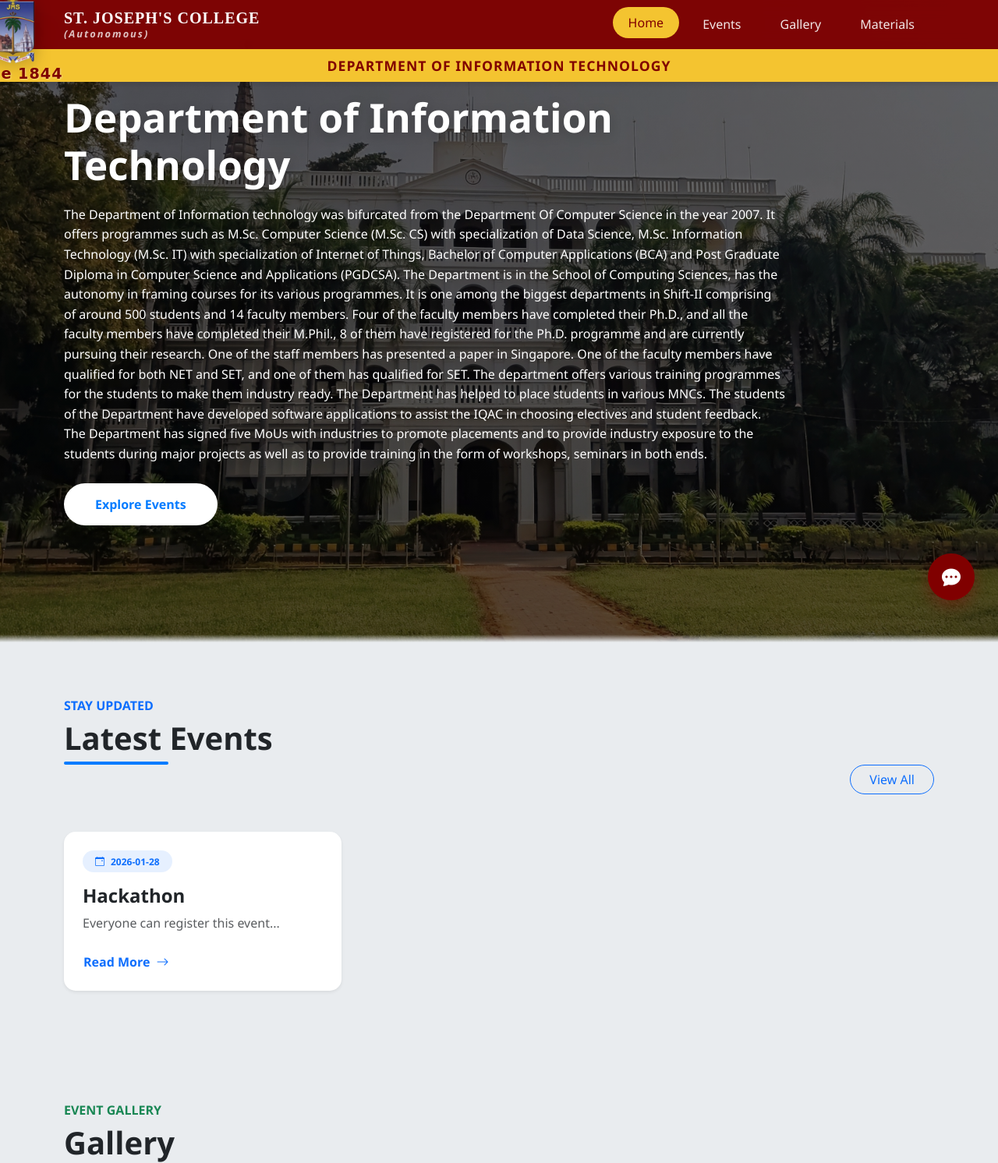
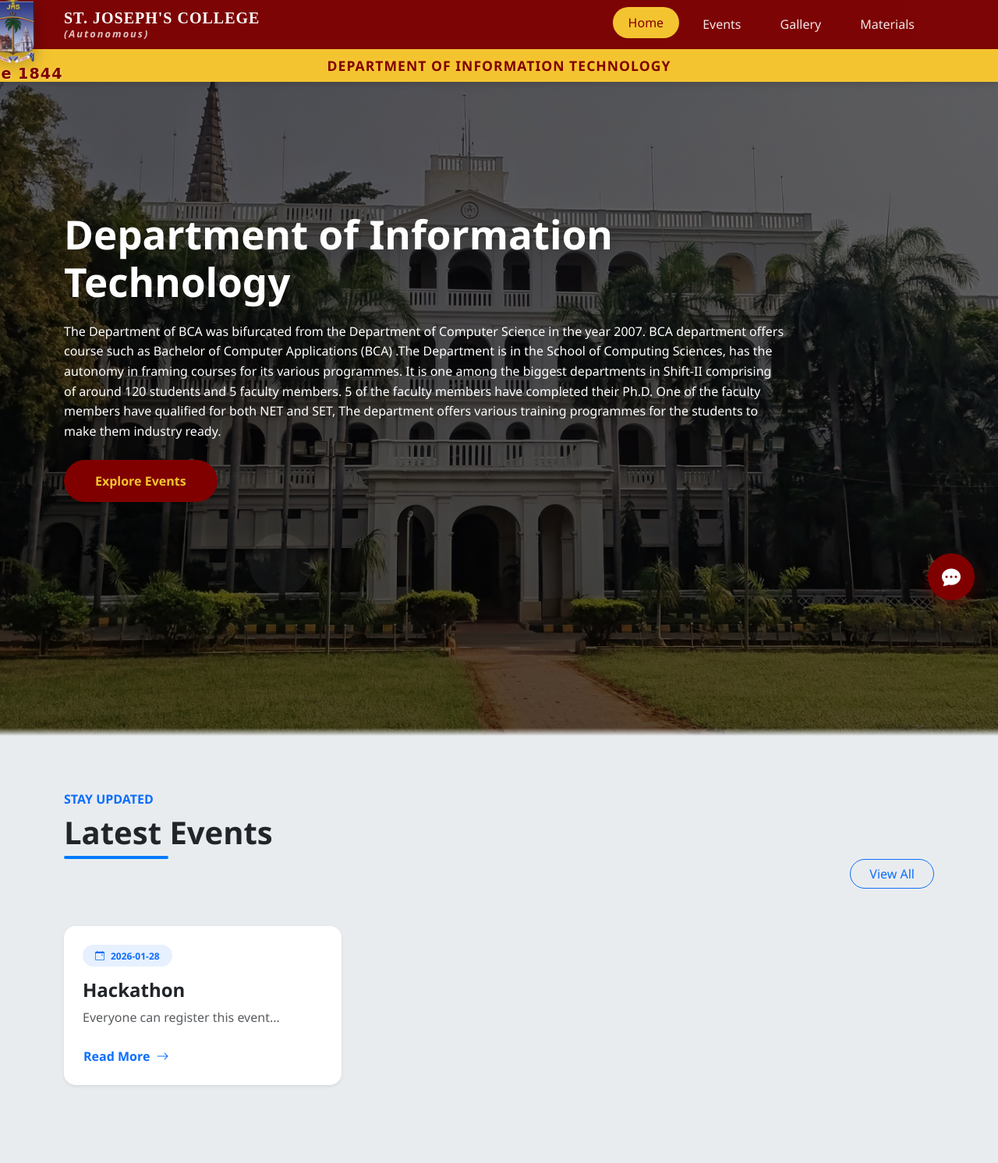
Before and after one commit to SILVXT-AJ/it-project1, a Flask app: page / in a window 1280 px wide. Shown: the top 1492 px of the page at 78% size. Run offline with Flask 3, Linux system fonts and the light colour scheme; data comes from the database, SQL or seed files in the repository; both versions use the stored data as it was after the commit.

Commit message:
new changes has made

```diff
--- a/templates/index.html
+++ b/templates/index.html
@@ -14,7 +14,7 @@
         background-repeat: no-repeat !important;
         position: relative;
 
-        padding: 220px 0 150px 0;
+        padding: 220px 0 300px 0;
         color: white !important;
         overflow: hidden;
         margin-top: -100px;
@@ -95,6 +95,7 @@
     .hero-heading {
         font-size: 3.2rem;
         font-weight: 800;
+        margin-top: 150px;
         margin-bottom: 20px;
         text-shadow: 0 4px 15px rgba(0, 0, 0, 0.2);
     }
@@ -115,8 +116,8 @@
     }
 
     .explore-btn {
-        background: white;
-        color: #007bff;
+        background: #800000;
+        color: #F4C430;
         border: none;
         padding: 15px 40px;
         border-radius: 50px;
@@ -130,7 +131,8 @@
     .explore-btn:hover {
         transform: translateY(-3px);
         box-shadow: 0 10px 25px rgba(0, 0, 0, 0.3);
-        color: #0056b3;
+        color: #800000;
+        background-color: #ffbf00;
     }
 
     .section-header {
@@ -170,23 +172,9 @@
             <div class="col-lg-10 text-start" data-aos="fade-up">
 
                 <h1 class="hero-heading">Department of Information Technology</h1>
-                <p class="mb-4 opacity-90 text-justify" style="font-size: 1rem; line-height: 1.6;">The Department of
-                    Information technology was bifurcated from the Department Of Computer Science in the year 2007. It
-                    offers programmes such as M.Sc. Computer Science (M.Sc. CS) with specialization of Data Science,
-                    M.Sc. Information Technology (M.Sc. IT) with specialization of Internet of Things, Bachelor of
-                    Computer Applications (BCA) and Post Graduate Diploma in Computer Science and Applications (PGDCSA).
-                    The Department is in the School of Computing Sciences, has the autonomy in framing courses for its
-                    various programmes. It is one among the biggest departments in Shift-II comprising of around 500
-                    students and 14 faculty members. Four of the faculty members have completed their Ph.D., and all the
-                    faculty members have completed their M.Phil., 8 of them have registered for the Ph.D. programme and
-                    are currently pursuing their research. One of the staff members has presented a paper in Singapore.
-                    One of the faculty members have qualified for both NET and SET, and one of them has qualified for
-                    SET. The department offers various training programmes for the students to make them industry ready.
-                    The Department has helped to place students in various MNCs. The students of the Department have
-                    developed software applications to assist the IQAC in choosing electives and student feedback. The
-                    Department has signed five MoUs with industries to promote placements and to provide industry
-                    exposure to the students during major projects as well as to provide training in the form of
-                    workshops, seminars in both ends.</p>
+                <p class="mb-4 opacity-90 text-justify" style="font-size: 1rem; line-height: 1.6;">The Department of BCA was bifurcated from the Department of Computer Science in the year 2007.
+                BCA department offers course such as Bachelor of Computer Applications (BCA) .The Department is in the School of Computing Sciences, has the autonomy in framing courses for its various programmes. It is one among the biggest departments in Shift-II comprising of around 120 students and 5 faculty members. 5 of the faculty members have completed their Ph.D.
+                One of the faculty members have qualified for both NET and SET, The department offers various training programmes for the students to make them industry ready.</p>
                 <a href="{{ url_for('events') }}" class="explore-btn">Explore Events</a>
             </div>
         </div>
--- a/templates/login.html
+++ b/templates/login.html
@@ -100,7 +100,8 @@
         .btn-login:hover {
             transform: translateY(-2px);
             box-shadow: 0 0.5rem 1rem rgba(0, 0, 0, 0.15);
-            color: white;
+            background-color: #ffc107;
+            color: #800000;
         }
 
         .btn-login:disabled {
```
Also changed, not shown: templates/events.html (+9 -3 lines), database.db.
